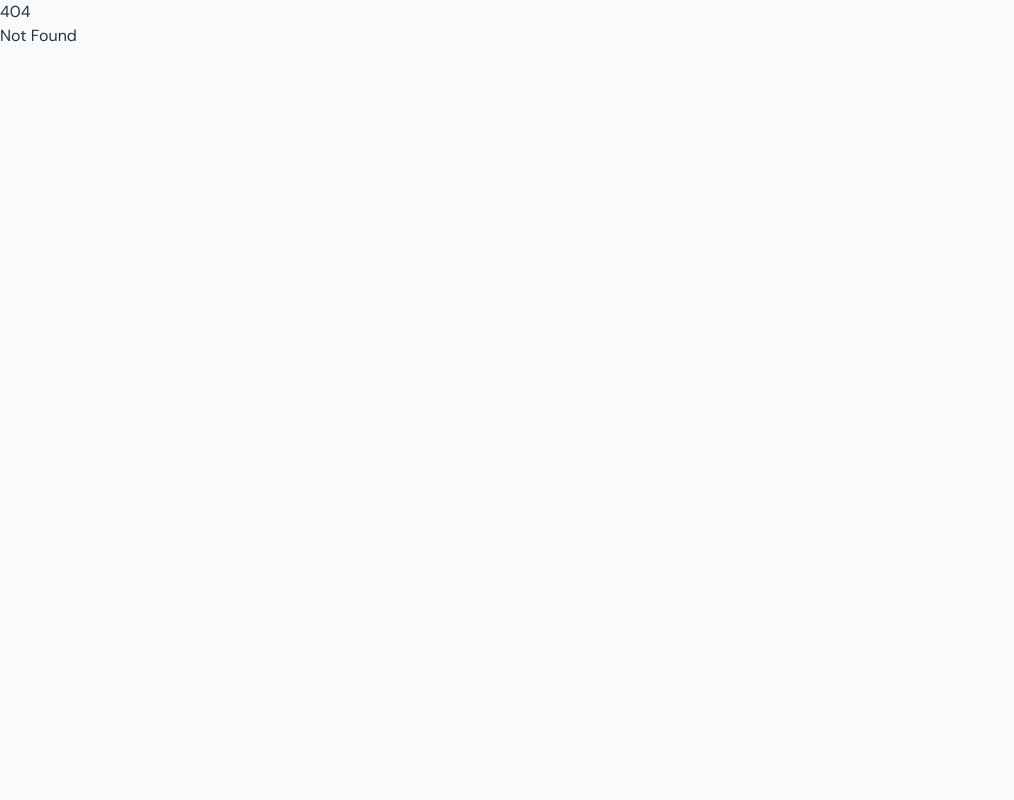
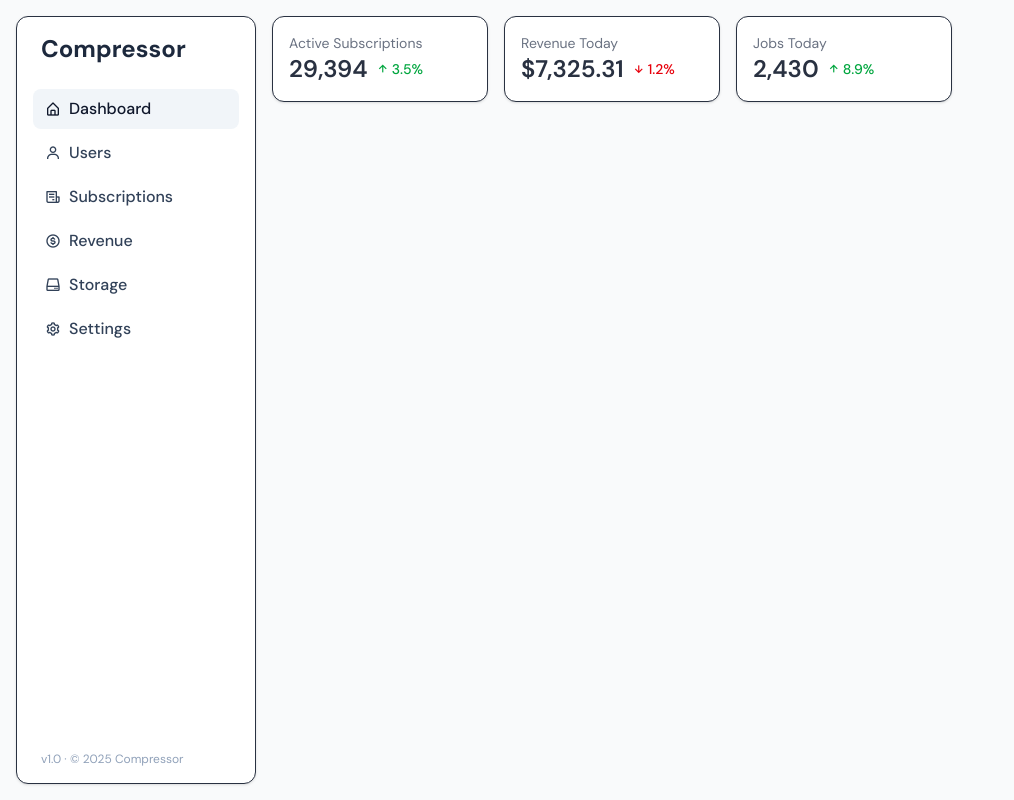
Before and after one commit to brysonmco/compressor, a SvelteKit app in the folder frontend/: page /admin in a window 1280 px wide. Before the commit this address had no page. Shown: the whole page, without its empty margins (0-1014 px from the left). Built offline with nearby package versions, Linux system fonts and the light colour scheme.

Commit message:
Add layout and page components for admin dashboard; implement password update functionality

```diff
--- /dev/null
+++ b/frontend/src/routes/(protected)/admin/+layout.svelte
@@ -0,0 +1,48 @@
+<script>
+    import AccountSelector from "$lib/components/AccountSelector.svelte";
+
+    let tokens = -1;
+</script>
+
+<div class="flex flex-row p-4 h-screen gap-4">
+    <div class="flex flex-col p-4 bg-white border rounded-xl h-full min-w-[240px] max-w-xs shadow-sm">
+        <!-- Product Name -->
+        <div class="mb-6 px-2">
+            <h1 class="text-2xl font-bold text-slate-800">Compressor</h1>
+        </div>
+
+        <!-- Navigation -->
+        <nav class="flex flex-col gap-1 text-base">
+            <a href="/admin" class="flex items-center gap-2 px-3 py-2 rounded-lg font-medium text-slate-900 bg-slate-100">
+                <i class='bx bx-home-alt'></i>
+                Dashboard
+            </a>
+            <a href="/admin/users" class="flex items-center gap-2 px-3 py-2 rounded-lg font-medium text-slate-700 hover:bg-slate-50">
+                <i class='bx bx-user'></i>
+                Users
+            </a>
+            <a href="/admin/subscriptions" class="flex items-center gap-2 px-3 py-2 rounded-lg font-medium text-slate-700 hover:bg-slate-50">
+                <i class='bx bx-receipt'></i>
+                Subscriptions
+            </a>
+            <a href="/admin/revenue" class="flex items-center gap-2 px-3 py-2 rounded-lg font-medium text-slate-700 hover:bg-slate-50">
+                <i class='bx bx-dollar-circle'></i>
+                Revenue
+            </a>
+            <a href="/admin/storage" class="flex items-center gap-2 px-3 py-2 rounded-lg font-medium text-slate-700 hover:bg-slate-50">
+                <i class='bx bx-hdd'></i>
+                Storage
+            </a>
+            <a href="/admin/settings" class="flex items-center gap-2 px-3 py-2 rounded-lg font-medium text-slate-700 hover:bg-slate-50">
+                <i class='bx bx-cog'></i>
+                Settings
+            </a>
+        </nav>
+
+        <!-- Footer Info -->
+        <div class="mt-auto text-xs text-slate-400 px-2 pt-6">
+            v1.0 · © 2025 Compressor
+        </div>
+    </div>
+    <slot/>
+</div>
--- /dev/null
+++ b/frontend/src/routes/(protected)/admin/+page.svelte
@@ -0,0 +1,37 @@
+<div class="flex flex-col">
+    <div class="flex flex-wrap gap-4">
+        <div class="flex flex-col justify-between rounded-xl border bg-white p-4 shadow-sm flex-1 min-w-54">
+            <p class="text-sm text-gray-500">Active Subscriptions</p>
+            <div class="flex items-center gap-2">
+                <h2 class="text-2xl font-semibold">29,394</h2>
+                <span class="flex items-center text-green-600 text-sm font-medium">
+        <i class='bx bx-up-arrow-alt mr-0.5'></i>
+        3.5%
+      </span>
+            </div>
+        </div>
+
+        <div class="flex flex-col justify-between rounded-xl border bg-white p-4 shadow-sm flex-1 min-w-54">
+            <p class="text-sm text-gray-500">Revenue Today</p>
+            <div class="flex items-center gap-2">
+                <h2 class="text-2xl font-semibold">$7,325.31</h2>
+                <span class="flex items-center text-red-600 text-sm font-medium">
+        <i class='bx bx-down-arrow-alt mr-0.5'></i>
+        1.2%
+      </span>
+            </div>
+        </div>
+
+        <div class="flex flex-col justify-between rounded-xl border bg-white p-4 shadow-sm flex-1 min-w-54">
+            <p class="text-sm text-gray-500">Jobs Today</p>
+            <div class="flex items-center gap-2">
+                <h2 class="text-2xl font-semibold">2,430</h2>
+                <span class="flex items-center text-green-600 text-sm font-medium">
+        <i class='bx bx-up-arrow-alt mr-0.5'></i>
+        8.9%
+      </span>
+            </div>
+        </div>
+    </div>
+
+</div>
```
Also changed, not shown: 2 other files (tests, documents, lock files or other folders).
